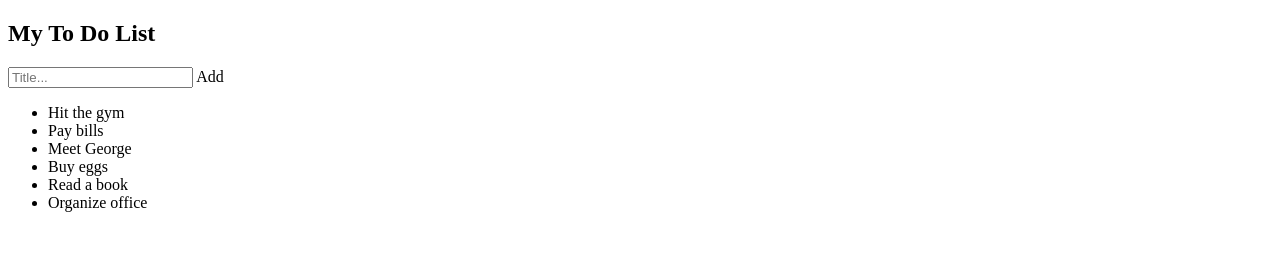
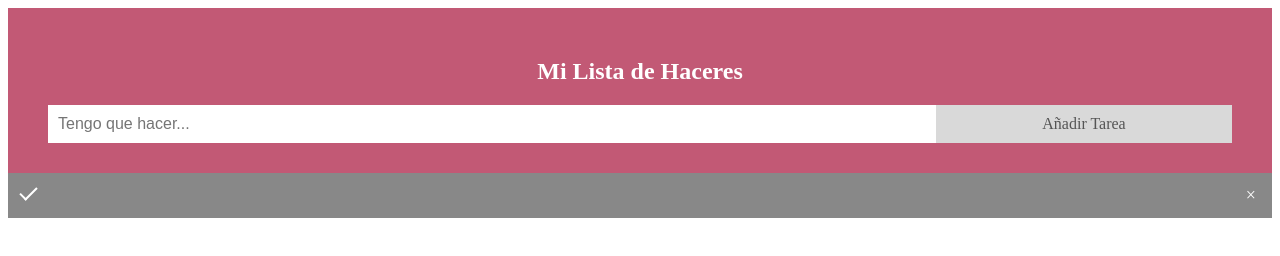
Before and after one commit to jais210/lista-tareas, a plain HTML site: page index.html in a window 1280 px wide. Drawn offline with Linux system fonts and the light colour scheme.

Commit message:
funcionando

```diff
--- a/assets/js/main.js
+++ b/assets/js/main.js
@@ -1,12 +1,12 @@
-// Create a "close" button and append it to each list item
-var myNodelist = document.getElementsByTagName("li");
+// estoy añadiendo elementos a mi lista desde HTML
+var miLista = document.getElementsByTagName("li");
 var i;
-for (i = 0; i < myNodelist.length; i++) {
+for (i = 0; i < miLista.length; i++) {
   var span = document.createElement("span");
-  var txt = document.createTextNode("\u00D7");
+  var texto = document.createTextNode("\u00D7");
   span.className = "close";
-  span.appendChild(txt);
-  myNodelist[i].appendChild(span);
+  span.appendChild(texto);
+  miLista[i].appendChild(span);
 }
 
 // Click on a close button to hide the current list item
@@ -16,24 +16,28 @@ for (i = 0; i < close.length; i++) {
   close[i].onclick = function() {
     var div = this.parentElement;
     div.style.display = "none";
-  }
+  };
 }
 
 // Add a "checked" symbol when clicking on a list item
-var list = document.querySelector('ul');
-list.addEventListener('click', function(ev) {
-  if (ev.target.tagName === 'LI') {
-    ev.target.classList.toggle('checked');
-  }
-}, false);
+var list = document.querySelector("ul");
+list.addEventListener(
+  "click",
+  function(ev) {
+    if (ev.target.tagName === "LI") {
+      ev.target.classList.toggle("checked");
+    }
+  },
+  false
+);
 
 // Create a new list item when clicking on the "Add" button
-function newElement() {
+function nuevaTarea() {
   var li = document.createElement("li");
   var inputValue = document.getElementById("myInput").value;
   var t = document.createTextNode(inputValue);
   li.appendChild(t);
-  if (inputValue === '') {
+  if (inputValue === "") {
     alert("You must write something!");
   } else {
     document.getElementById("myUL").appendChild(li);
@@ -41,15 +45,15 @@ function newElement() {
   document.getElementById("myInput").value = "";
 
   var span = document.createElement("SPAN");
-  var txt = document.createTextNode("\u00D7");
+  var texto = document.createTextNode("\u00D7");
   span.className = "close";
-  span.appendChild(txt);
+  span.appendChild(texto);
   li.appendChild(span);
 
   for (i = 0; i < close.length; i++) {
     close[i].onclick = function() {
       var div = this.parentElement;
       div.style.display = "none";
-    }
+    };
   }
 }
--- a/css/css.css
+++ b/css/css.css
@@ -1,15 +1,15 @@
-/*  */
+/* Include the padding and border in an element's total width and height */
 * {
     box-sizing: border-box;
 }
 
-/*  */
+/* Remove margins and padding from the list */
 ul {
     margin: 0;
     padding: 0;
 }
 
-/*  */
+/* Style the list items */
 ul li {
     cursor: pointer;
     position: relative;
@@ -65,13 +65,13 @@ ul li.checked::before {
 }
 
 .close:hover {
-    background-color: #f44336;
+    background-color: #c25975;
     color: white;
 }
 
 /* Style the header */
 .header {
-    background-color: #f44336;
+    background-color: #c25975;
     padding: 30px 40px;
     color: white;
     text-align: center;
--- a/index.html
+++ b/index.html
@@ -1,26 +1,27 @@
 <!DOCTYPE html>
 <html lang="en">
+
 <head>
     <meta charset="UTF-8">
     <meta name="viewport" content="width=device-width, initial-scale=1.0">
     <meta http-equiv="X-UA-Compatible" content="ie=edge">
+    <link rel=stylesheet type="text/css" href="css/css.css">
     <title>ProyectoFinalSpring2</title>
+</head>
 
-</head>
 <body>
-   <div id="myDIV" class="header">
-  <h2>My To Do List</h2>
-  <input type="text" id="myInput" placeholder="Title...">
-  <span onclick="newElement()" class="addBtn">Add</span>
-</div>
+    <div id="myDIV" class="header">
+        <h2>Mi Lista de Haceres</h2>
+        <input type="text" id="myInput" placeholder="Tengo que hacer...">
+        <span onclick="nuevaTarea()" class="addBtn">Añadir Tarea</span>
+    </div>
 
-<ul id="myUL">
-  <li>Hit the gym</li>
-  <li class="checked">Pay bills</li>
-  <li>Meet George</li>
-  <li>Buy eggs</li>
-  <li>Read a book</li>
-  <li>Organize office</li>
-</ul>
+    <ul id="myUL">
+
+        <li class="checked"></li>
+
+    </ul>
+    <script src="assets/js/main.js"></script>
 </body>
+
 </html>
```
